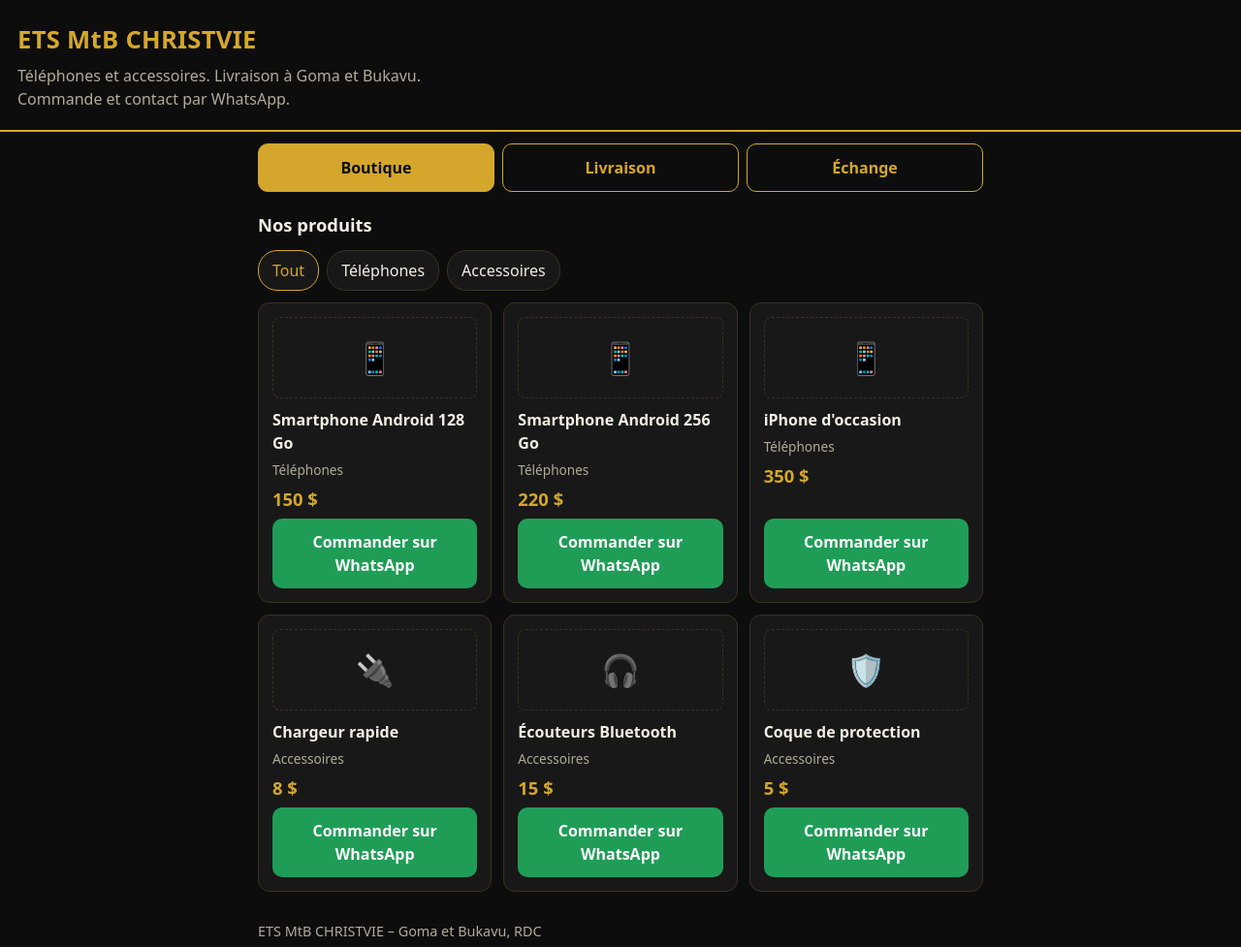
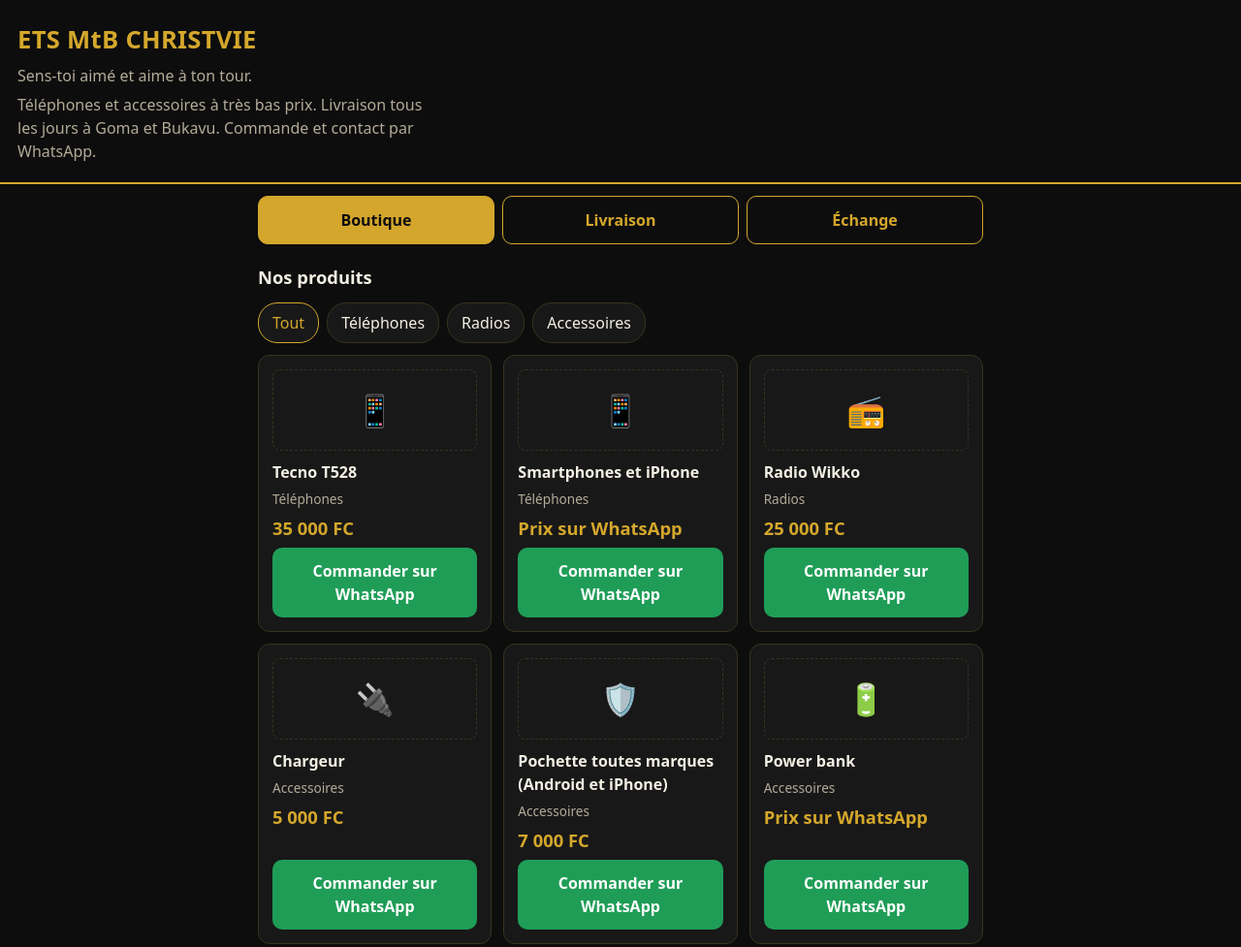
Before and after one commit to mtbtimothee206-art/mtb-christvie-boutique-rdc, a plain HTML site: page index.html in a window 1280 px wide. Shown: the top 977 px of the page at 97% size. Drawn offline with Linux system fonts and the light colour scheme.

Commit message:
Update index.html

```diff
--- a/index.html
+++ b/index.html
@@ -40,7 +40,8 @@ footer{max-width:780px;margin:0 auto 30px;padding:0 16px;color:var(--muted);font
 <body>
 <header>
   <h1>ETS MtB CHRISTVIE</h1>
-  <p>Téléphones et accessoires. Livraison à Goma et Bukavu. Commande et contact par WhatsApp.</p>
+  <p>Sens-toi aimé et aime à ton tour.</p>
+  <p>Téléphones et accessoires à très bas prix. Livraison tous les jours à Goma et Bukavu. Commande et contact par WhatsApp.</p>
 </header>
 
 <main>
@@ -60,7 +61,8 @@ footer{max-width:780px;margin:0 auto 30px;padding:0 16px;color:var(--muted);font
     <h2>Livraison</h2>
     <div class="box">
       <p><strong>Zones :</strong> Goma et Bukavu.</p>
-      <p><strong>Délais et frais :</strong> à confirmer par WhatsApp lors de la commande.</p>
+      <p><strong>Jours :</strong> livraison tous les jours.</p>
+      <p><strong>Frais et délais :</strong> à confirmer par WhatsApp lors de la commande.</p>
       <p><strong>Paiement :</strong> Airtel Money, Orange Money, Africell Money, M-Pesa. À confirmer avec le vendeur.</p>
     </div>
   </section>
@@ -96,19 +98,22 @@ footer{max-width:780px;margin:0 auto 30px;padding:0 16px;color:var(--muted);font
 
 <script>
 // ===== À MODIFIER (voir la liste des informations à confirmer) =====
-var WHATSAPP = "243000000000"; // numéro professionnel, format international sans + ni espaces
-var PRODUITS = [ // exemples à remplacer
-  {n:"Smartphone Android 128 Go", c:"Téléphones", p:"150 $", i:"📱"},
-  {n:"Smartphone Android 256 Go", c:"Téléphones", p:"220 $", i:"📱"},
-  {n:"iPhone d'occasion", c:"Téléphones", p:"350 $", i:"📱"},
-  {n:"Chargeur rapide", c:"Accessoires", p:"8 $", i:"🔌"},
-  {n:"Écouteurs Bluetooth", c:"Accessoires", p:"15 $", i:"🎧"},
-  {n:"Coque de protection", c:"Accessoires", p:"5 $", i:"🛡️"}
+var WHATSAPP = "243974791904"; // numéro professionnel, format international sans + ni espaces
+var PRODUITS = [ // p:"" = prix confirmé sur WhatsApp
+  {n:"Tecno T528", c:"Téléphones", p:"35 000 FC", i:"📱"},
+  {n:"Smartphones et iPhone", c:"Téléphones", p:"", i:"📱"},
+  {n:"Radio Wikko", c:"Radios", p:"25 000 FC", i:"📻"},
+  {n:"Chargeur", c:"Accessoires", p:"5 000 FC", i:"🔌"},
+  {n:"Pochette toutes marques (Android et iPhone)", c:"Accessoires", p:"7 000 FC", i:"🛡️"},
+  {n:"Power bank", c:"Accessoires", p:"", i:"🔋"},
+  {n:"Écouteurs", c:"Accessoires", p:"", i:"🎧"},
+  {n:"Casque Bluetooth", c:"Accessoires", p:"", i:"🎧"},
+  {n:"Enceinte Bluetooth", c:"Accessoires", p:"", i:"🔊"}
 ];
 // ==================================================================
 
 function wa(m){return "https://wa.me/"+WHATSAPP+"?text="+encodeURIComponent(m)}
-document.getElementById("contact").textContent = "ETS MtB CHRISTVIE – Goma et Bukavu, RDC";
+document.getElementById("contact").textContent = "ETS MtB CHRISTVIE – Goma et Bukavu, RDC – WhatsApp : +243 974 791 904";
 
 var cats=["Tout"].concat(PRODUITS.map(function(x){return x.c}).filter(function(v,i,a){return a.indexOf(v)===i}));
 var cur="Tout";
@@ -122,9 +127,9 @@ function render(){
   PRODUITS.filter(function(x){return cur==="Tout"||x.c===cur}).forEach(function(x){
     var d=document.createElement("div"); d.className="item";
     d.innerHTML='<div class="pic" aria-hidden="true">'+x.i+'</div><h3></h3><span class="cat"></span><span class="price"></span>';
-    d.querySelector("h3").textContent=x.n; d.querySelector(".cat").textContent=x.c; d.querySelector(".price").textContent=x.p;
+    d.querySelector("h3").textContent=x.n; d.querySelector(".cat").textContent=x.c; d.querySelector(".price").textContent=x.p||"Prix sur WhatsApp";
     var a=document.createElement("a"); a.className="btn"; a.textContent="Commander sur WhatsApp";
-    a.href=wa("Bonjour, je veux commander : "+x.n+" ("+x.p+"). Est-il disponible ?"); a.target="_blank"; a.rel="noopener";
+    a.href=wa("Bonjour, je veux commander : "+x.n+(x.p?" ("+x.p+"). Est-il disponible ?":". Quels modèles et quels prix avez-vous ?")); a.target="_blank"; a.rel="noopener";
     d.appendChild(a); g.appendChild(d);
   });
 }
```
